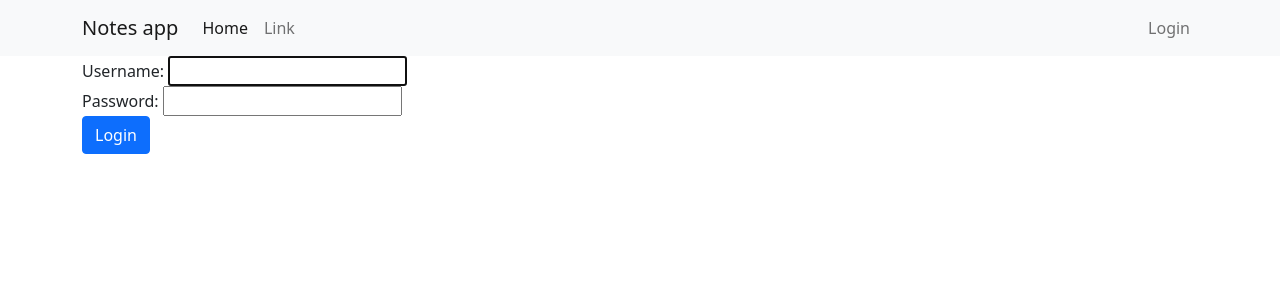
After one commit to TrellixVulnTeam/skript-p2_LNKZ, a Django app: page /accounts/login/ in a window 1280 px wide. The commit adds this page. Shown: the top 300 px of the page. Run offline with Django 3.2, Linux system fonts and the light colour scheme.

Commit message:
Master and registration templates

```diff
--- a/project/project/settings.py
+++ b/project/project/settings.py
@@ -15,7 +15,7 @@ import os
 
 # Build paths inside the project like this: BASE_DIR / 'subdir'.
 BASE_DIR = Path(__file__).resolve().parent.parent
-
+LOGIN_REDIRECT_URL = '/'
 
 # Quick-start development settings - unsuitable for production
 # See https://docs.djangoproject.com/en/3.1/howto/deployment/checklist/
@@ -57,7 +57,7 @@ TEMPLATES = [
     {
         'BACKEND': 'django.template.backends.django.DjangoTemplates',
         'DIRS': [
-            os.path.join(BASE_DIR, 'notes/templates')
+            'templates', os.path.join(BASE_DIR, 'notes/templates')
         ],
         'APP_DIRS': True,
         'OPTIONS': {
--- a/project/project/urls.py
+++ b/project/project/urls.py
@@ -18,5 +18,6 @@ from django.urls import path, include
 
 urlpatterns = [
     path('admin/', admin.site.urls),
+    path('accounts/', include('django.contrib.auth.urls')),
     path('', include('notes.urls'))
 ]
--- /dev/null
+++ b/project/templates/header.html
@@ -0,0 +1,34 @@
+{% load static %}
+<nav class="navbar navbar-expand-lg navbar-light bg-light">
+    <div class="container">
+        <a class="navbar-brand" href="/">Notes app</a>
+        <button class="navbar-toggler" type="button" data-bs-toggle="collapse" data-bs-target="#navbarSupportedContent"
+                aria-controls="navbarSupportedContent" aria-expanded="false" aria-label="Toggle navigation">
+            <span class="navbar-toggler-icon"></span>
+        </button>
+        <div class="collapse navbar-collapse" id="navbarSupportedContent">
+            <ul class="navbar-nav me-auto mb-2 mb-lg-0">
+                <li class="nav-item">
+                    <a class="nav-link active" aria-current="page" href="#">Home</a>
+                </li>
+                <li class="nav-item">
+                    <a class="nav-link" href="#">Link</a>
+                </li>
+
+            </ul>
+            <ul class="navbar-nav ">
+                {% if user.is_authenticated %}
+
+                <a class="nav-link" href="{% url 'logout' %}">Logout</a>
+                {% else %}
+
+                <li class="nav-item">
+                    <a class="nav-link" href="{% url 'login' %}">Login</a>
+                </li>
+
+
+                {% endif %}
+            </ul>
+        </div>
+    </div>
+</nav>
--- /dev/null
+++ b/project/templates/master.html
@@ -0,0 +1,28 @@
+{% load static %}
+<!doctype html>
+<html lang="en">
+<head>
+    <meta charset="UTF-8">
+    <meta name="viewport"
+          content="width=device-width, user-scalable=no, initial-scale=1.0, maximum-scale=1.0, minimum-scale=1.0">
+    <meta http-equiv="X-UA-Compatible" content="ie=edge">
+
+    <title>
+        {% block title %}
+            {{ page_title|default:"Notes app"}}
+        {% endblock title %}
+    </title>
+
+    <link href="https://cdn.jsdelivr.net/npm/bootstrap@5.0.0-beta1/dist/css/bootstrap.min.css" rel="stylesheet" integrity="sha384-giJF6kkoqNQ00vy+HMDP7azOuL0xtbfIcaT9wjKHr8RbDVddVHyTfAAsrekwKmP1" crossorigin="anonymous">
+
+</head>
+<body>
+{% include 'header.html' %}
+<div class="container">
+    {% block content %}
+    {% endblock content %}
+</div>
+<script src="https://cdn.jsdelivr.net/npm/bootstrap@5.0.0-beta1/dist/js/bootstrap.bundle.min.js" integrity="sha384-ygbV9kiqUc6oa4msXn9868pTtWMgiQaeYH7/t7LECLbyPA2x65Kgf80OJFdroafW" crossorigin="anonymous"></script>
+
+</body>
+</html>
--- /dev/null
+++ b/project/templates/registration/login.html
@@ -0,0 +1,44 @@
+{% extends 'master.html' %}
+
+
+{% block title %}
+Log in
+{% endblock%}
+
+{% block content %}
+<div class="row">
+    <div class="col">
+
+        {% if form.errors %}
+        <p>Your username and password didn't match. Please try again.</p>
+        {% endif %}
+
+        {% if next %}
+        {% if user.is_authenticated %}
+        <p>Your account doesn't have access to this page. To proceed, please login with an account that has
+            access.</p>
+        {% else %}
+        <p>Please login to see this page.</p>
+        {% endif %}
+        {% endif %}
+
+        <form method="post" action="{% url 'login' %}">
+            {% csrf_token %}
+            <input type="hidden" name="next" value="{{ next }}"/>
+
+            <div class="form-group">
+                {{ form.username.label_tag }}
+                {{ form.username }}
+            </div>
+
+            <div class="form-group">
+                {{ form.password.label_tag }}
+                {{ form.password }}
+            </div>
+
+            <button type="submit" class="btn btn-primary">Login</button>
+        </form>
+
+    </div>
+</div>
+{% endblock %}
```
Also changed, not shown: project/notes/templates/notes/index.html (+11 -15 lines), project/templates/registration/logged_out.html (added, +19 -0 lines).
